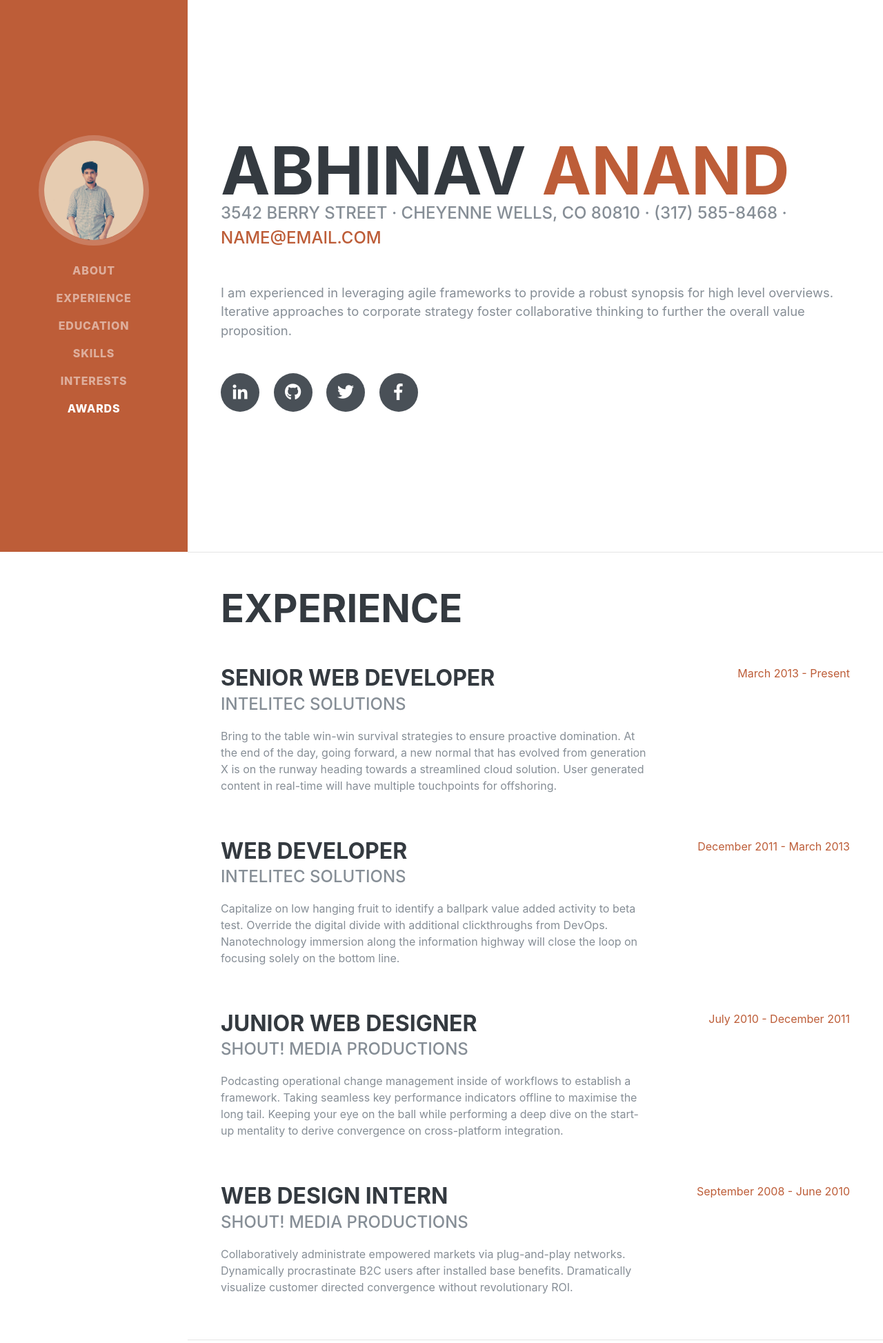
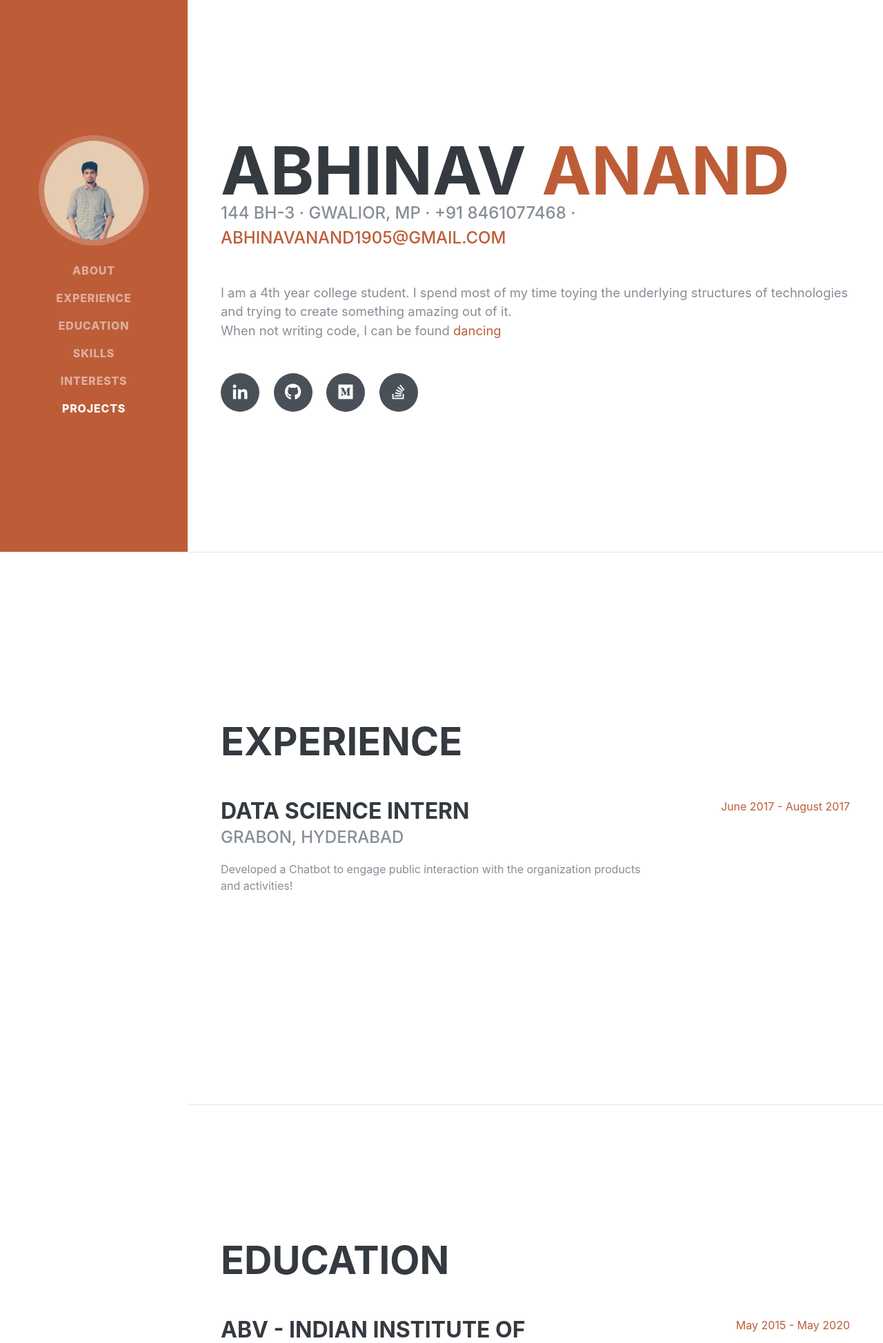
Before and after one commit to ab-anand/Heroku-Testing, a Flask app: page / in a window 1280 px wide. Shown: the top 1947 px of the page at 69% size. Run offline with Flask 2, Linux system fonts and the light colour scheme; some libraries are stand-ins or nearby versions; some web fonts are replaced.

Commit message:
half modifications

```diff
--- a/templates/index.html
+++ b/templates/index.html
@@ -55,7 +55,7 @@
             <a class="nav-link js-scroll-trigger" href="#interests">Interests</a>
           </li>
           <li class="nav-item">
-            <a class="nav-link js-scroll-trigger" href="#awards">Awards</a>
+            <a class="nav-link js-scroll-trigger" href="#awards">Projects</a>
           </li>
         </ul>
       </div>
@@ -68,22 +68,26 @@
           <h1 class="mb-0">Abhinav
             <span class="text-primary">Anand</span>
           </h1>
-          <div class="subheading mb-5">3542 Berry Street · Cheyenne Wells, CO 80810 · (317) 585-8468 ·
-            <a href="mailto:name@email.com">name@email.com</a>
+          <div class="subheading mb-5">144 BH-3 · Gwalior, MP · +91 8461077468 ·
+            <a href="mailto:abhinavanand1905@gmail.com">abhinavanand1905@gmail.com</a>
           </div>
-          <p class="lead mb-5">I am experienced in leveraging agile frameworks to provide a robust synopsis for high level overviews. Iterative approaches to corporate strategy foster collaborative thinking to further the overall value proposition.</p>
+          <p class="lead mb-5">I am a 4th year college student. I spend most of my time toying
+                              the underlying structures of technologies and trying to create something amazing out of it.
+                              <br/>
+                              When not writing code, I can be found <a href="https://www.youtube.com/playlist?list=PLVCy_WceGl-ciddFNOUA3avdSPBBOuHC2" target="_blank">dancing</a>
+                            </p>
           <div class="social-icons">
-            <a href="#">
+            <a href="https://www.linkedin.com/in/abhinavanand003/" target="_blank">
               <i class="fab fa-linkedin-in"></i>
             </a>
-            <a href="#">
+            <a href="https://github.com/ab-anand" target="_blank">
               <i class="fab fa-github"></i>
             </a>
-            <a href="#">
-              <i class="fab fa-twitter"></i>
+            <a href="https://medium.com/@abhinavanand_71813" target="_blank">
+              <i class="fab fa-medium"></i>
             </a>
-            <a href="#">
-              <i class="fab fa-facebook-f"></i>
+            <a href="https://stackoverflow.com/users/7276784/abhinav-anand" target="_blank">
+              <i class="fab fa-stack-overflow"></i>
             </a>
           </div>
         </div>
@@ -97,45 +101,12 @@
 
           <div class="resume-item d-flex flex-column flex-md-row mb-5">
             <div class="resume-content mr-auto">
-              <h3 class="mb-0">Senior Web Developer</h3>
-              <div class="subheading mb-3">Intelitec Solutions</div>
-              <p>Bring to the table win-win survival strategies to ensure proactive domination. At the end of the day, going forward, a new normal that has evolved from generation X is on the runway heading towards a streamlined cloud solution. User generated content in real-time will have multiple touchpoints for offshoring.</p>
+              <h3 class="mb-0">Data Science Intern</h3>
+              <div class="subheading mb-3">GrabOn, Hyderabad</div>
+              <p>Developed a Chatbot to engage public interaction with the organization products and activities!</p>
             </div>
             <div class="resume-date text-md-right">
-              <span class="text-primary">March 2013 - Present</span>
-            </div>
-          </div>
-
-          <div class="resume-item d-flex flex-column flex-md-row mb-5">
-            <div class="resume-content mr-auto">
-              <h3 class="mb-0">Web Developer</h3>
-              <div class="subheading mb-3">Intelitec Solutions</div>
-              <p>Capitalize on low hanging fruit to identify a ballpark value added activity to beta test. Override the digital divide with additional clickthroughs from DevOps. Nanotechnology immersion along the information highway will close the loop on focusing solely on the bottom line.</p>
-            </div>
-            <div class="resume-date text-md-right">
-              <span class="text-primary">December 2011 - March 2013</span>
-            </div>
-          </div>
-
-          <div class="resume-item d-flex flex-column flex-md-row mb-5">
-            <div class="resume-content mr-auto">
-              <h3 class="mb-0">Junior Web Designer</h3>
-              <div class="subheading mb-3">Shout! Media Productions</div>
-              <p>Podcasting operational change management inside of workflows to establish a framework. Taking seamless key performance indicators offline to maximise the long tail. Keeping your eye on the ball while performing a deep dive on the start-up mentality to derive convergence on cross-platform integration.</p>
-            </div>
-            <div class="resume-date text-md-right">
-              <span class="text-primary">July 2010 - December 2011</span>
-            </div>
-          </div>
-
-          <div class="resume-item d-flex flex-column flex-md-row">
-            <div class="resume-content mr-auto">
-              <h3 class="mb-0">Web Design Intern</h3>
-              <div class="subheading mb-3">Shout! Media Productions</div>
-              <p>Collaboratively administrate empowered markets via plug-and-play networks. Dynamically procrastinate B2C users after installed base benefits. Dramatically visualize customer directed convergence without revolutionary ROI.</p>
-            </div>
-            <div class="resume-date text-md-right">
-              <span class="text-primary">September 2008 - June 2010</span>
+              <span class="text-primary">June 2017 - August 2017</span>
             </div>
           </div>
 
@@ -151,24 +122,23 @@
 
           <div class="resume-item d-flex flex-column flex-md-row mb-5">
             <div class="resume-content mr-auto">
-              <h3 class="mb-0">University of Colorado Boulder</h3>
-              <div class="subheading mb-3">Bachelor of Science</div>
-              <div>Computer Science - Web Development Track</div>
-              <p>GPA: 3.23</p>
+              <h3 class="mb-0">ABV - Indian Institute of Information Technology and Management, Gwalior</h3>
+              <div class="subheading mb-3">(B.Tech + M.Tech) Dual Degree</div>
+              <div>Information Technology</div>
+
             </div>
             <div class="resume-date text-md-right">
-              <span class="text-primary">August 2006 - May 2010</span>
+              <span class="text-primary">May 2015 - May 2020</span>
             </div>
           </div>
 
           <div class="resume-item d-flex flex-column flex-md-row">
             <div class="resume-content mr-auto">
-              <h3 class="mb-0">James Buchanan High School</h3>
-              <div class="subheading mb-3">Technology Magnet Program</div>
-              <p>GPA: 3.56</p>
+              <h3 class="mb-0">Progressive Central High School</h3>
+              <div clas="subheading mb-3">Class 12th</div>
             </div>
             <div class="resume-date text-md-right">
-              <span class="text-primary">August 2002 - May 2006</span>
+              <span class="text-primary">April 2012 - April 2014</span>
             </div>
           </div>
 
@@ -184,40 +154,19 @@
           <div class="subheading mb-3">Programming Languages &amp; Tools</div>
           <ul class="list-inline dev-icons">
             <li class="list-inline-item">
-              <i class="fab fa-html5"></i>
+              <img src="../static/img/postgres.png"></img>
             </li>
             <li class="list-inline-item">
-              <i class="fab fa-css3-alt"></i>
+              <img src="../static/img/mongo.jpg"></img>
             </li>
             <li class="list-inline-item">
               <i class="fab fa-js-square"></i>
             </li>
             <li class="list-inline-item">
-              <i class="fab fa-angular"></i>
+              <i class="fab fa-python"></i>
             </li>
             <li class="list-inline-item">
               <i class="fab fa-react"></i>
-            </li>
-            <li class="list-inline-item">
-              <i class="fab fa-node-js"></i>
-            </li>
-            <li class="list-inline-item">
-              <i class="fab fa-sass"></i>
-            </li>
-            <li class="list-inline-item">
-              <i class="fab fa-less"></i>
-            </li>
-            <li class="list-inline-item">
-              <i class="fab fa-wordpress"></i>
-            </li>
-            <li class="list-inline-item">
-              <i class="fab fa-gulp"></i>
-            </li>
-            <li class="list-inline-item">
-              <i class="fab fa-grunt"></i>
-            </li>
-            <li class="list-inline-item">
-              <i class="fab fa-npm"></i>
             </li>
           </ul>
 
```
Also changed, not shown: static/img/mongo.jpg (added), static/img/mongo.png (added), static/img/postrgres.png (added).
